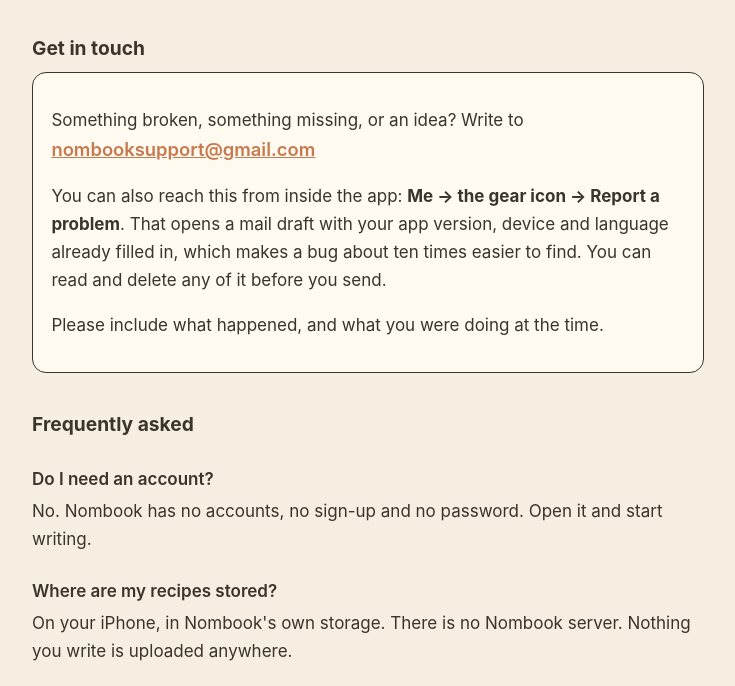
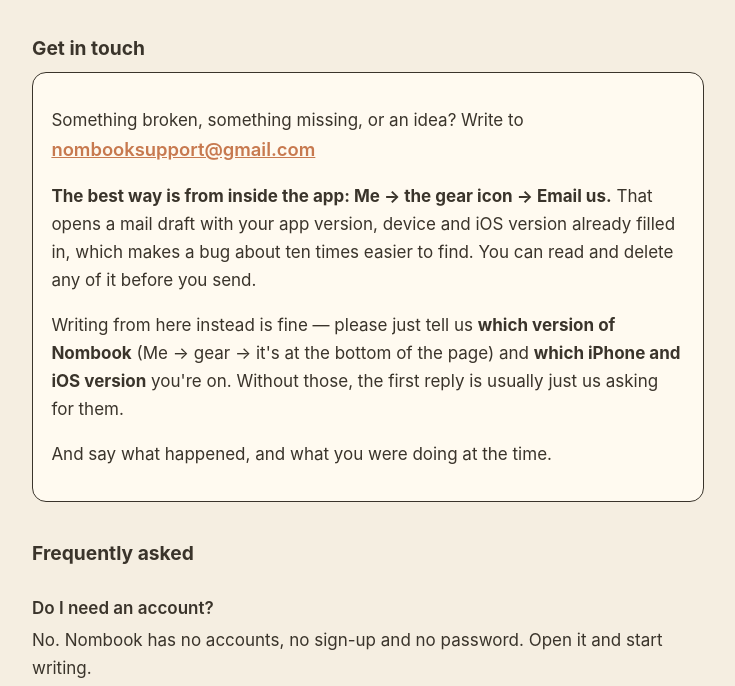
Before and after one commit to crispyinuo/nombook-site, a plain HTML site: page support.html in a window 1280 px wide. Shown: the part 112-798 px from the top of the page, without its empty margins (272-1007 px from the left). Drawn offline with Linux system fonts and the light colour scheme.

Commit message:
Ask for version and iOS when writing from the page
The in-app row that carries those facts automatically is now 'Email us';
'Report a problem' opens this page, which the old wording had backwards.
A cook writing from here supplies none of the diagnostics, so the page asks
for the two that matter rather than leaving the first reply to be a question.

```diff
--- a/support.html
+++ b/support.html
@@ -34,8 +34,9 @@
 <div class="contact">
   <p>Something broken, something missing, or an idea? Write to<br>
   <a href="mailto:nombooksupport@gmail.com">nombooksupport@gmail.com</a></p>
-  <p>You can also reach this from inside the app: <strong>Me → the gear icon → Report a problem</strong>. That opens a mail draft with your app version, device and language already filled in, which makes a bug about ten times easier to find. You can read and delete any of it before you send.</p>
-  <p>Please include what happened, and what you were doing at the time.</p>
+  <p><strong>The best way is from inside the app: Me → the gear icon → Email us.</strong> That opens a mail draft with your app version, device and iOS version already filled in, which makes a bug about ten times easier to find. You can read and delete any of it before you send.</p>
+  <p>Writing from here instead is fine — please just tell us <strong>which version of Nombook</strong> (Me → gear → it's at the bottom of the page) and <strong>which iPhone and iOS version</strong> you're on. Without those, the first reply is usually just us asking for them.</p>
+  <p>And say what happened, and what you were doing at the time.</p>
 </div>
 
 <h2>Frequently asked</h2>
```
